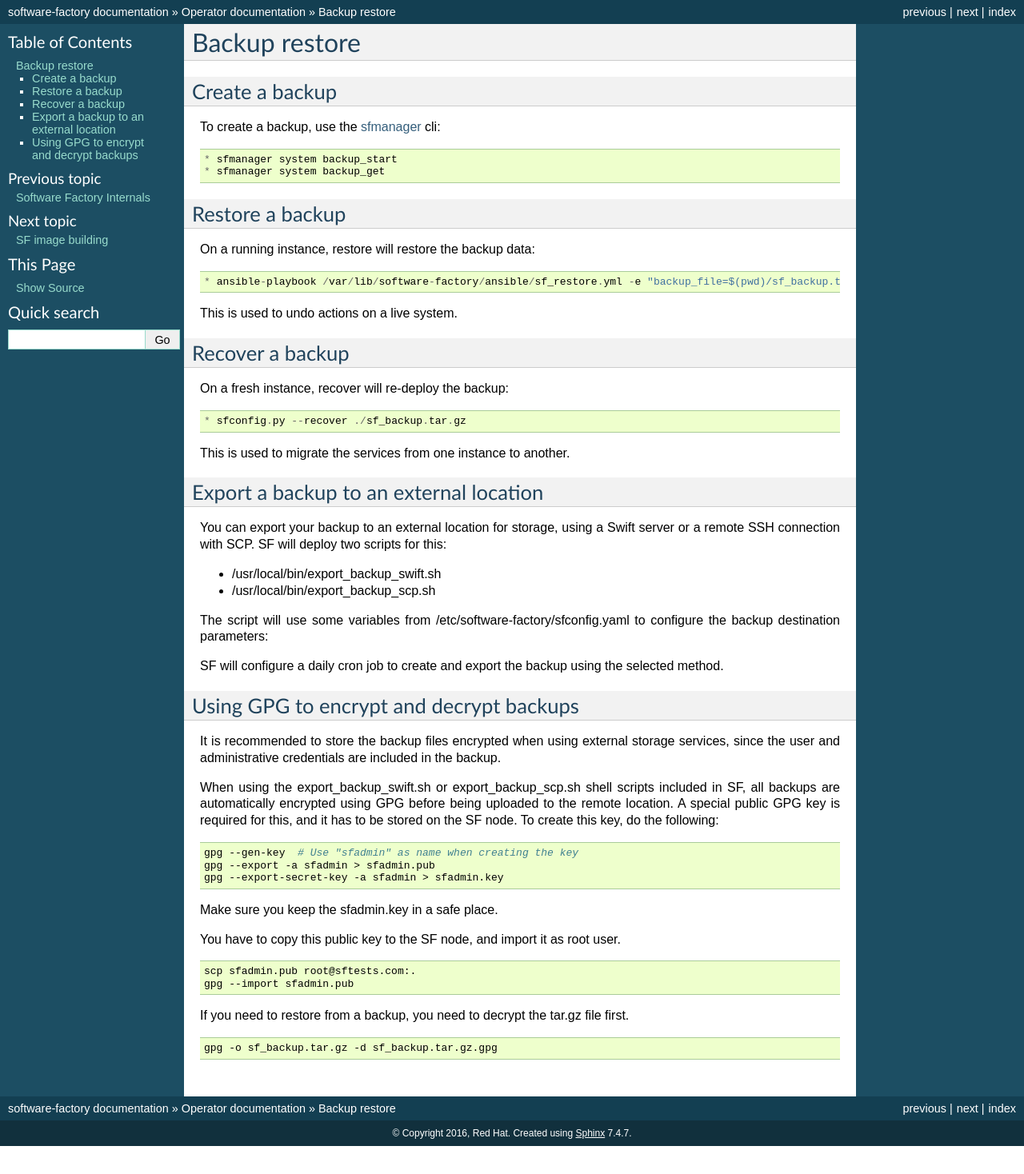
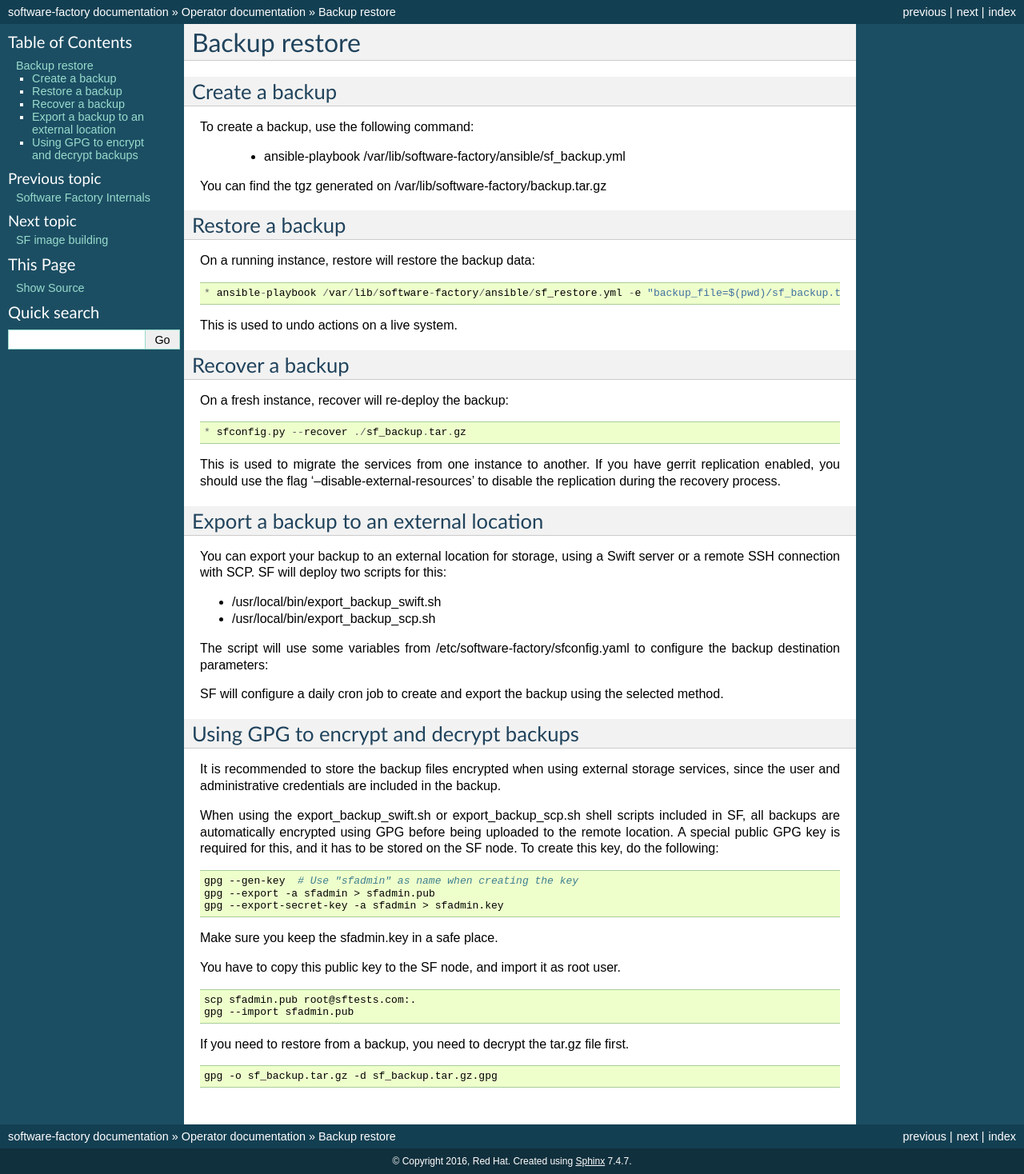
Before and after one commit to softwarefactory-project/sf-docs, a Sphinx documentation site: the page built from docs/backup_restore.rst, in a window 1280 px wide. Shown: the whole page at 80% size. Built offline with Sphinx 7.4.7, drawn with Linux system fonts in a browser that asks for light colours; the version number could not be read and is left out; before the commit the page ends 1433 px from its top, so only the background shows below that.

Commit message:
Update backup command
Change-Id: I39a400683ba26d45ecb3002559d59b10e9b541fe

```diff
--- a/docs/backup_restore.rst
+++ b/docs/backup_restore.rst
@@ -4,10 +4,11 @@ Backup restore
 Create a backup
 ---------------
 
-To create a backup, use the `sfmanager </docs/sfmanager.html#backup-and-restore>`_ cli::
+To create a backup, use the following command:
 
-  * sfmanager system backup_start
-  * sfmanager system backup_get
+  * ansible-playbook /var/lib/software-factory/ansible/sf_backup.yml
+
+You can find the tgz generated on /var/lib/software-factory/backup.tar.gz
 
 
 Restore a backup
@@ -27,7 +28,10 @@ On a fresh instance, recover will re-deploy the backup::
 
   * sfconfig.py --recover ./sf_backup.tar.gz
 
-This is used to migrate the services from one instance to another.
+This is used to migrate the services from one instance to another. If you have
+gerrit replication enabled, you should use the flag
+'--disable-external-resources' to disable the replication during the
+recovery process.
 
 Export a backup to an external location
 ---------------------------------------
```
